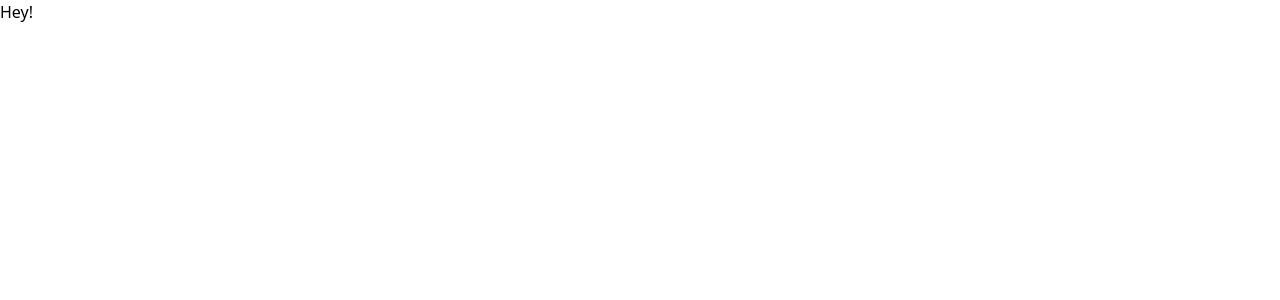
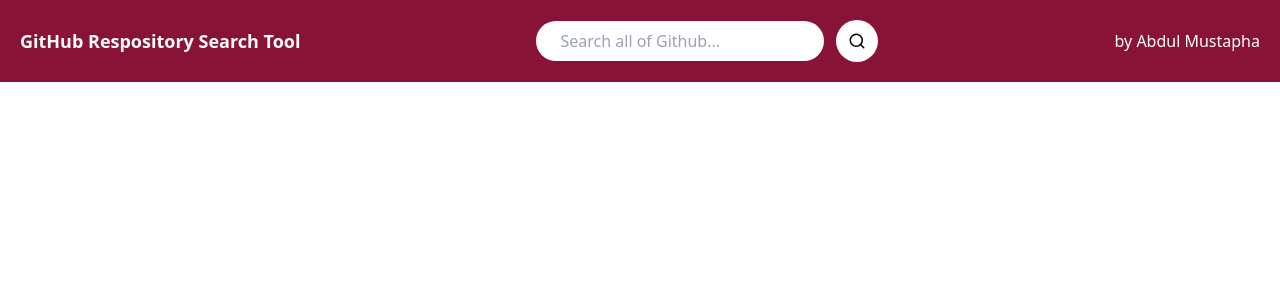
Before and after one commit to abdul-mustapha/github-api-task, a React (Create React App) app: page / in a window 1280 px wide. Shown: the top 300 px of the page. Built offline with nearby package versions, Linux system fonts and the light colour scheme.

Commit message:
Search Header UI Built
Built and styled the search/header bar for my application

```diff
--- a/package.json
+++ b/package.json
@@ -9,6 +9,7 @@
     "axios": "^1.1.3",
     "react": "^18.2.0",
     "react-dom": "^18.2.0",
+    "react-icons": "^4.6.0",
     "react-scripts": "5.0.1",
     "web-vitals": "^2.1.4"
   },
--- a/src/App.js
+++ b/src/App.js
@@ -1,9 +1,9 @@
+import Header from "./components/Header";
+
 function App() {
   return (
-    <div className="App">
-      <header className="">
-      </header>
-      <h1>Hey!</h1>
+    <div className="">
+      <Header/>
     </div>
   );
 }
--- /dev/null
+++ b/src/components/Header.js
@@ -0,0 +1,22 @@
+import React from "react";
+import Search from "./Search";
+
+const Header = () => {
+  return (
+    <div className="bg-rose-900 flex p-5 justify-between items-center">
+      <div>
+        <p className=" text-white text-lg font-bold">
+          GitHub Respository Search Tool
+        </p>
+      </div>
+	  <div>
+		<Search/>
+	  </div>
+      <div>
+        <p className="text-white ">by Abdul Mustapha</p>
+      </div>
+    </div>
+  );
+};
+
+export default Header;
--- /dev/null
+++ b/src/components/Search.js
@@ -0,0 +1,19 @@
+import React from "react";
+import { FiSearch } from "react-icons/fi";
+
+const Search = () => {
+  return (
+    <div className="flex items-center space-x-3">
+      <input
+        type="text"
+        placeholder="Search all of Github..."
+        className="pr-2 pl-6 py-2 rounded-full w-72"
+      ></input>
+      <button className="bg-white text-lg p-3 rounded-full">
+        <FiSearch className=""/>
+      </button>
+    </div>
+  );
+};
+
+export default Search;
```
Also changed, not shown: src/components/RepoInformationCard.js (added), 1 other file (tests, documents, lock files or other folders).
